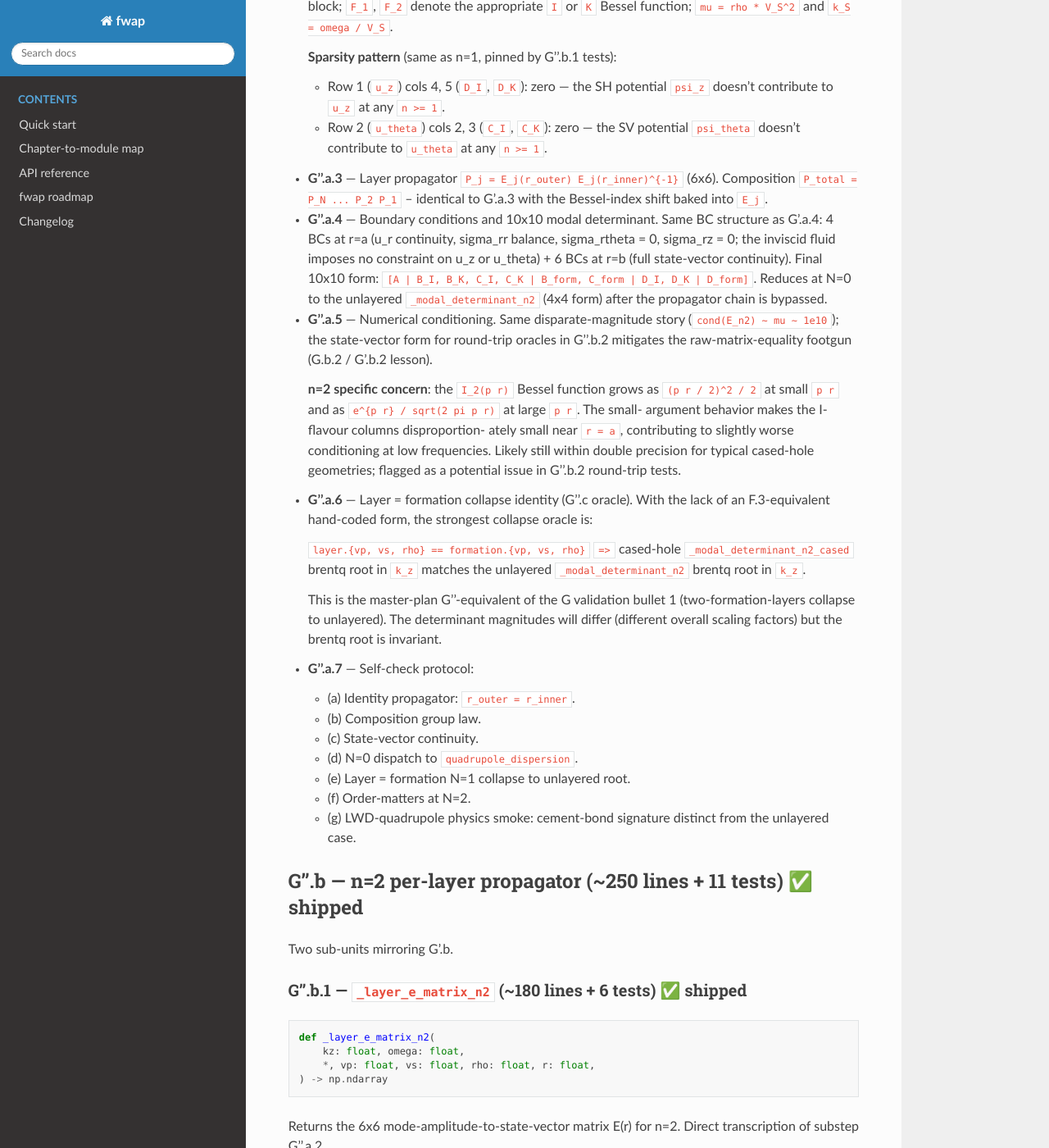
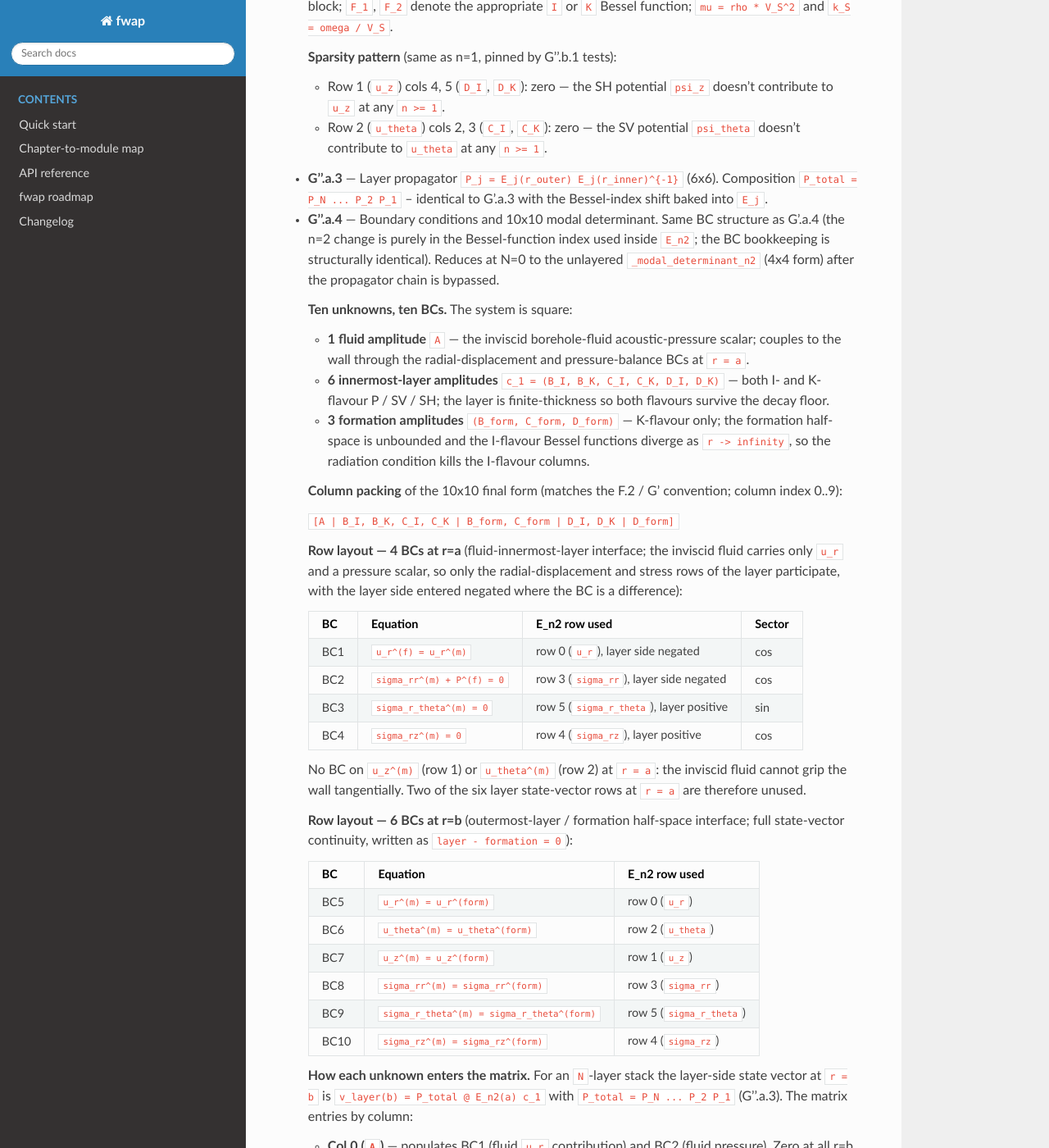
Before and after one commit to ingehap/fwap, a Sphinx documentation site: the page built from docs/plans/cylindrical_biot_G_pp.md, in a window 1280 px wide and 1400 px high, scrolled down 4316 px. Shown: the whole window at 82% size. Built offline with Sphinx 7.4.7 and the Read the Docs theme 3.1.0, drawn with Linux system fonts in a browser that asks for light colours; pages that are not in the unit, such as notebooks, are missing from menus; some of the changed text lies outside the part shown.

Commit message:
Expand G''.a.4 with explicit 10x10 BC layout
Replaces the one-paragraph BC sketch with the full assembly
layout for plan item G''.c:

- The ten unknowns (1 fluid + 6 innermost-layer + 3 formation
  K-only amplitudes), with the radiation-condition argument for
  why the formation gets only K-flavour entries.
- A row-by-row table for the 4 BCs at r=a (fluid-layer
  interface) and the 6 BCs at r=b (layer-formation interface),
  pairing each BC with the E_n2 row it sources from and the
  cos / sin sector.
- A column-by-column matrix-population summary that pins the
  M[10, 10] sparsity pattern (cols 5, 6, 9 zero in BC1-BC4;
  col 0 zero in BC5-BC10) and references P_total @ E_n2(a) for
  the r=b rows.
- The N=0 reduction back to the unlayered 4x4
  ``_modal_determinant_n2`` (cols 1-4 / 7-8 drop, P_total = I_6).
- Cross-link to the source-side comment block at
  fwap/cylindrical_solver.py:10653-10687 that G''.c will
  transcribe.

Sparsity claims spot-checked against ``_layer_e_matrix_n2``
(D-column rows 0/3/4/5 non-zero at n=2; same as n=1).

```diff
--- a/docs/plans/cylindrical_biot_G_pp.md
+++ b/docs/plans/cylindrical_biot_G_pp.md
@@ -221,13 +221,104 @@ factors.
   ``P_total = P_N ... P_2 P_1`` -- identical to G'.a.3 with the
   Bessel-index shift baked into ``E_j``.
 * **G''.a.4** — Boundary conditions and 10x10 modal determinant.
-  Same BC structure as G'.a.4: 4 BCs at r=a (u_r continuity,
-  sigma_rr balance, sigma_rtheta = 0, sigma_rz = 0; the inviscid
-  fluid imposes no constraint on u_z or u_theta) + 6 BCs at r=b
-  (full state-vector continuity). Final 10x10 form:
-  ``[A | B_I, B_K, C_I, C_K | B_form, C_form | D_I, D_K |
-  D_form]``. Reduces at N=0 to the unlayered `_modal_determinant_n2`
-  (4x4 form) after the propagator chain is bypassed.
+  Same BC structure as G'.a.4 (the n=2 change is purely in the
+  Bessel-function index used inside ``E_n2``; the BC bookkeeping
+  is structurally identical). Reduces at N=0 to the unlayered
+  `_modal_determinant_n2` (4x4 form) after the propagator chain
+  is bypassed.
+
+  **Ten unknowns, ten BCs.** The system is square:
+
+  * **1 fluid amplitude** ``A`` — the inviscid borehole-fluid
+    acoustic-pressure scalar; couples to the wall through the
+    radial-displacement and pressure-balance BCs at ``r = a``.
+  * **6 innermost-layer amplitudes** ``c_1 = (B_I, B_K, C_I,
+    C_K, D_I, D_K)`` — both I- and K-flavour P / SV / SH; the
+    layer is finite-thickness so both flavours survive the
+    decay floor.
+  * **3 formation amplitudes** ``(B_form, C_form, D_form)`` —
+    K-flavour only; the formation half-space is unbounded and
+    the I-flavour Bessel functions diverge as ``r -> infinity``,
+    so the radiation condition kills the I-flavour columns.
+
+  **Column packing** of the 10x10 final form (matches the F.2
+  / G' convention; column index 0..9):
+
+  ``[A | B_I, B_K, C_I, C_K | B_form, C_form | D_I, D_K | D_form]``
+
+  **Row layout — 4 BCs at r=a** (fluid-innermost-layer
+  interface; the inviscid fluid carries only ``u_r`` and a
+  pressure scalar, so only the radial-displacement and stress
+  rows of the layer participate, with the layer side entered
+  negated where the BC is a difference):
+
+  | BC | Equation | E_n2 row used | Sector |
+  |----|----------|---------------|--------|
+  | BC1 | ``u_r^(f) = u_r^(m)`` | row 0 (``u_r``), layer side negated | cos |
+  | BC2 | ``sigma_rr^(m) + P^(f) = 0`` | row 3 (``sigma_rr``), layer side negated | cos |
+  | BC3 | ``sigma_r_theta^(m) = 0`` | row 5 (``sigma_r_theta``), layer positive | sin |
+  | BC4 | ``sigma_rz^(m) = 0`` | row 4 (``sigma_rz``), layer positive | cos |
+
+  No BC on ``u_z^(m)`` (row 1) or ``u_theta^(m)`` (row 2) at
+  ``r = a``: the inviscid fluid cannot grip the wall
+  tangentially. Two of the six layer state-vector rows at
+  ``r = a`` are therefore unused.
+
+  **Row layout — 6 BCs at r=b** (outermost-layer / formation
+  half-space interface; full state-vector continuity, written
+  as ``layer - formation = 0``):
+
+  | BC  | Equation                       | E_n2 row used                     |
+  |-----|--------------------------------|-----------------------------------|
+  | BC5 | ``u_r^(m) = u_r^(form)``       | row 0 (``u_r``)                   |
+  | BC6 | ``u_theta^(m) = u_theta^(form)`` | row 2 (``u_theta``)             |
+  | BC7 | ``u_z^(m) = u_z^(form)``       | row 1 (``u_z``)                   |
+  | BC8 | ``sigma_rr^(m) = sigma_rr^(form)`` | row 3 (``sigma_rr``)          |
+  | BC9 | ``sigma_r_theta^(m) = sigma_r_theta^(form)`` | row 5 (``sigma_r_theta``) |
+  | BC10 | ``sigma_rz^(m) = sigma_rz^(form)`` | row 4 (``sigma_rz``)          |
+
+  **How each unknown enters the matrix.** For an ``N``-layer
+  stack the layer-side state vector at ``r = b`` is
+  ``v_layer(b) = P_total @ E_n2(a) c_1`` with
+  ``P_total = P_N ... P_2 P_1`` (G''.a.3). The matrix entries
+  by column:
+
+  * **Col 0 (``A``)** — populates BC1 (fluid ``u_r``
+    contribution) and BC2 (fluid pressure). Zero at all r=b
+    rows (the fluid lives only at ``r <= a``).
+  * **Cols 1-4 (``B_I, B_K, C_I, C_K``)** — innermost-layer
+    P / SV amplitudes. At r=a the relevant rows of ``E_n2(a)``
+    fill BC1-BC4 with the layer sign convention from the
+    table above. At r=b the same columns are picked off
+    ``P_total @ E_n2(a)`` and fill BC5-BC10.
+  * **Cols 7-8 (``D_I, D_K``)** — same as cols 1-4 but for
+    the SH amplitudes. Fill BC1-BC4 at r=a (rows 0, 3, 4, 5
+    of ``E_n2`` are all non-zero in the D columns) and
+    BC5-BC10 at r=b.
+  * **Cols 5, 6, 9 (``B_form, C_form, D_form``)** — formation
+    K-only amplitudes. Zero at all r=a rows (BC1-BC4); at r=b
+    they fill BC5-BC10 with ``-E_form_K(b)`` (the minus sign
+    comes from the ``layer - formation`` convention).
+
+  This pins the entire ``M[10, 10]`` sparsity pattern: cols
+  5, 6, 9 are zero in BC1-BC4; col 0 is zero in BC5-BC10. The
+  determinant is a polynomial-style mix of I/K Bessel
+  functions evaluated at ``p a``, ``s a``, ``p b``, ``s b``,
+  and ``p_form b``, ``s_form b``.
+
+  **Reduction at N=0** — with no annular layers,
+  ``P_total = I_6`` and ``v_layer = E_n2(a) c_1``. The
+  outermost-layer / formation interface collapses onto the
+  fluid / formation interface at ``r = a``; cols 1-4 and 7-8
+  drop out (the innermost layer is the formation), only cols
+  5, 6, 9 survive, and the 10x10 form reduces to the unlayered
+  4x4 ``_modal_determinant_n2``.
+
+  **G''.c reference implementation point**: the row/col
+  bookkeeping above is the assembly target; see the source-
+  side comment block at
+  `fwap/cylindrical_solver.py:10653-10687` for the exact
+  state-row-to-BC-row map G''.c will transcribe.
 * **G''.a.5** — Numerical conditioning. Same disparate-magnitude
   story (``cond(E_n2) ~ mu ~ 1e10``); the state-vector form
   for round-trip oracles in G''.b.2 mitigates the
```
